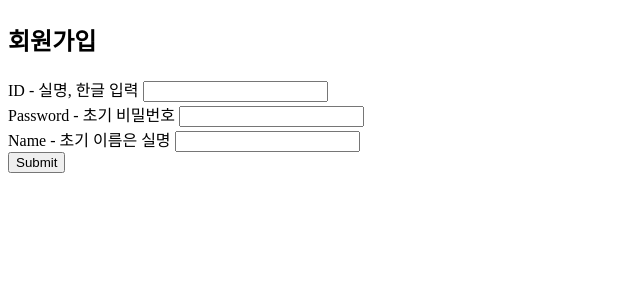
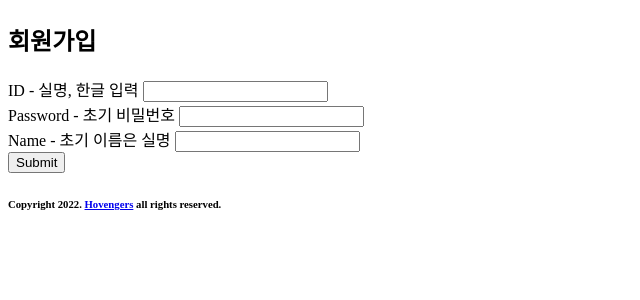
Before and after one commit to hovengers/web, a Flask app: page /signup in a window 1280 px wide. Shown: the part 58-358 px from the top of the page, without its empty margins (0-640 px from the left). Run offline with Flask 2, Linux system fonts and the light colour scheme.

Commit message:
base_url 추가

```diff
--- a/src/static/script.js
+++ b/src/static/script.js
@@ -0,0 +1 @@
+base_url = "http://localhost"
--- a/src/templates/base.html
+++ b/src/templates/base.html
@@ -6,6 +6,8 @@
     <meta http-equiv="X-UA-Compatible" content="IE=edge">
     <meta name="viewport" content="width=device-width, initial-scale=1.0">
     <title>{% block title%}{% endblock %}Hoee Lab</title>
+
+    <link href="../static/style.css" rel="stylesheet" />
     {% endblock %}
 </head>
 <body>
@@ -14,5 +16,9 @@
     </header>
     {% block content %}
     {% endblock %}
+    <footer>
+        <h6>Copyright 2022. <a href="https://github.com/hovengers">Hovengers</a> all rights reserved.</h6>
+    </footer>
+    <script src="../static/script.js"></script>
 </body>
 </html>
```
